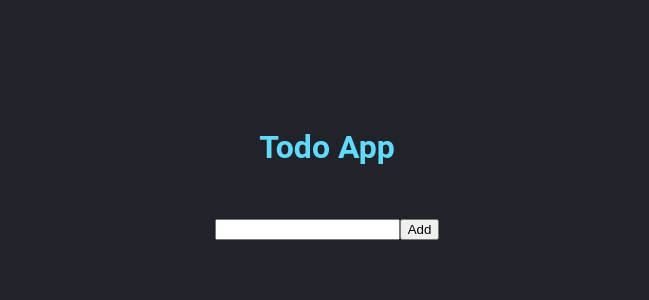
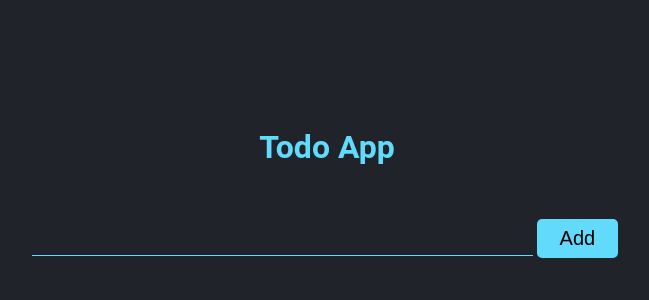
Before and after one commit to galatulis/GalaTodo, a React (Create React App) app: page / in a window 1280 px wide. Shown: the top 300 px of the page, without its empty margins (313-962 px from the left). Built offline with nearby package versions, Linux system fonts and the light colour scheme.

Commit message:
TodoInput.jsx: Add inline styles

```diff
--- a/src/containers/TodoInput.jsx
+++ b/src/containers/TodoInput.jsx
@@ -1,4 +1,29 @@
 import React, { Component, Fragment } from 'react';
+
+const style = {
+	form: {
+		width: '90%'
+	},
+	input: {
+		background: 'transparent',
+		border: '0px solid #20232a',
+		borderBottom: '1px solid #61dafb',
+		color: '#61dafb',
+		fontSize: '1.25em',
+		padding: '0.25em 1em',
+		textAlign: 'center',
+		width: '40%'
+	},
+	button: {
+		background: '#61dafb',
+		border: '3px solid #61dafb',
+		borderRadius: '5px',
+		color: '#000000',
+		fontSize: '1.25em',
+		margin: '0 0.2em',
+		padding: '0.25em 1em'
+	}
+};
 
 class TodoInput extends Component {
 	state = {
@@ -17,9 +42,9 @@ class TodoInput extends Component {
 	render() {
 		return (
 			<Fragment>
-				<form onSubmit={this.handleSubmit}>
-					<input onChange={this.handleChange} value={this.state.newItem} type='text' />
-					<button>Add</button>
+				<form onSubmit={this.handleSubmit} style={style.form}>
+					<input onChange={this.handleChange} value={this.state.newItem} type='text' style={style.input} />
+					<button style={style.button}>Add</button>
 				</form>
 			</Fragment>
 		);
```
